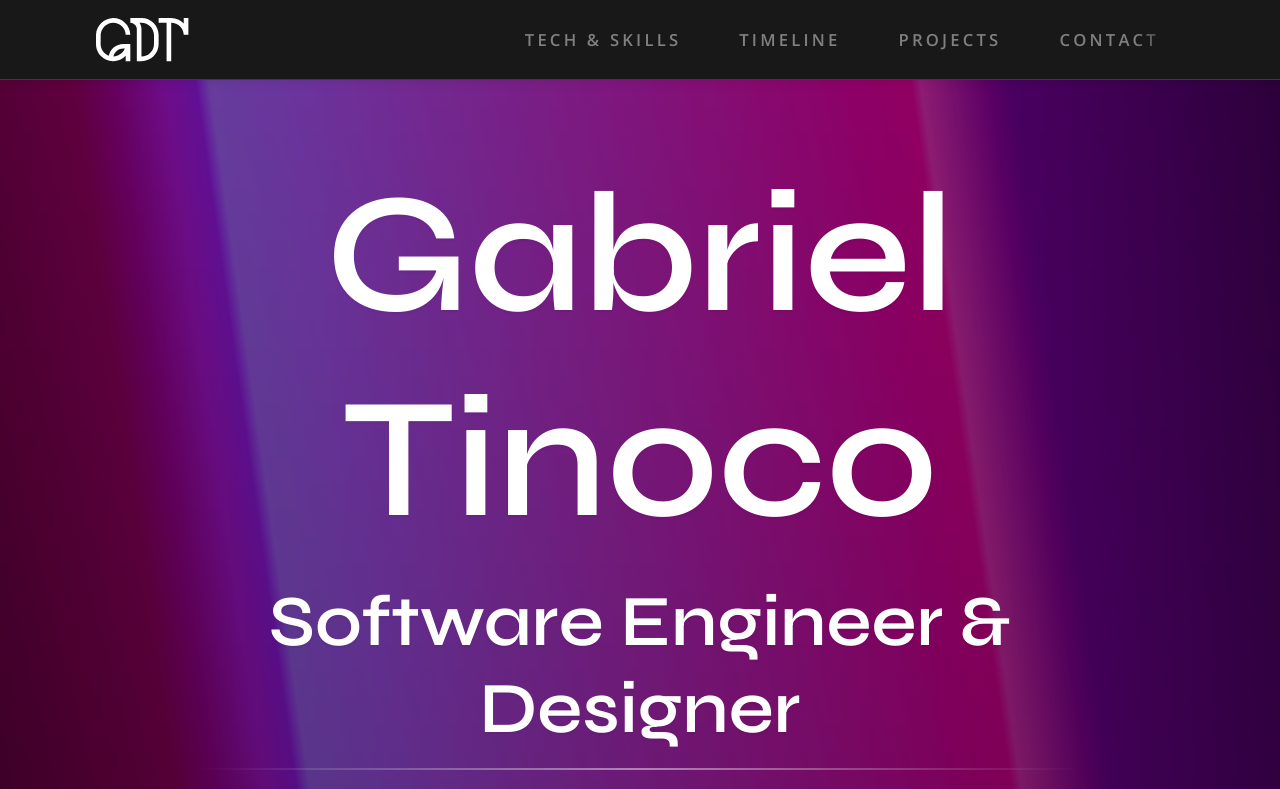
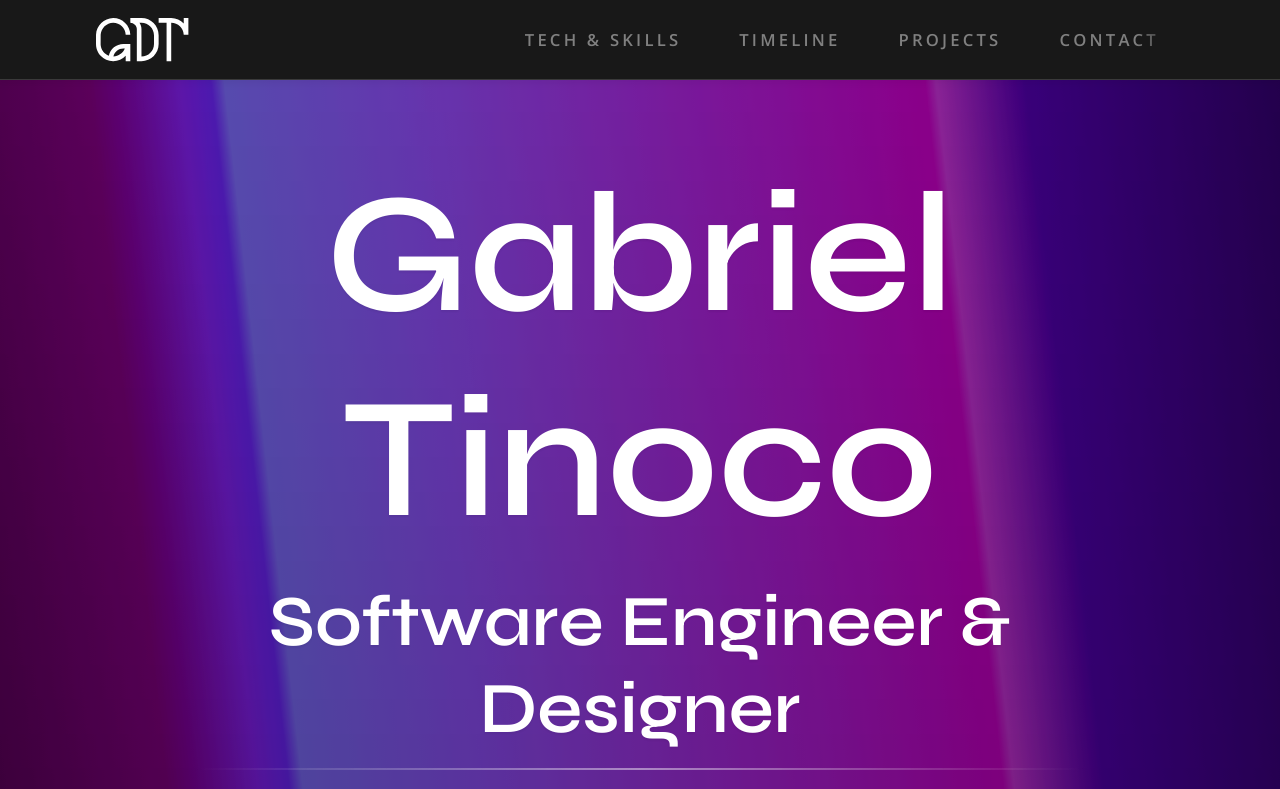
Before and after one commit to Gatinoko/Portfolio, a Next.js app: page / in a window 1280 px wide. Shown: the top 789 px of the page. Built offline with nearby package versions, Linux system fonts and the light colour scheme.

Commit message:
feat(stylesheets): Changed banner gradient's hue filter, opacity, and Y scale transform

```diff
--- a/components/banner-art/banner-art.scss
+++ b/components/banner-art/banner-art.scss
@@ -7,7 +7,7 @@
 		width: 100%;
 		height: 100%;
 		background-color: transparent;
-		opacity: 75%;
+		opacity: 85%;
 	}
 
 	.gradient {
@@ -21,7 +21,7 @@
 			rgba(0, 0, 0, 1) 75%,
 			rgba(0, 0, 0, 0) 100%
 		);
-		filter: hue-rotate(45deg);
-		transform: scaleY(7);
+		filter: hue-rotate(30deg);
+		transform: scaleY(9);
 	}
 }
```
